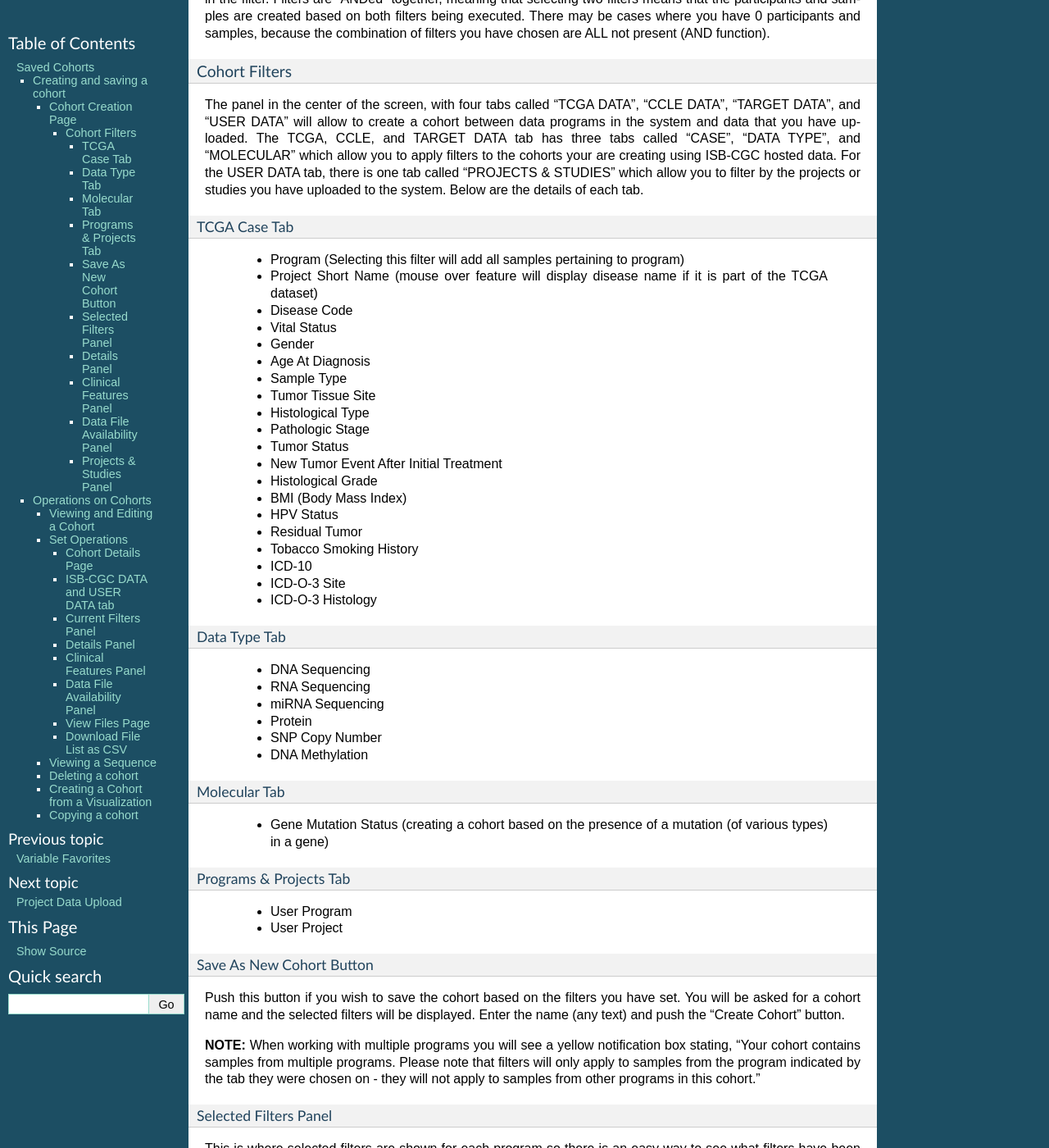
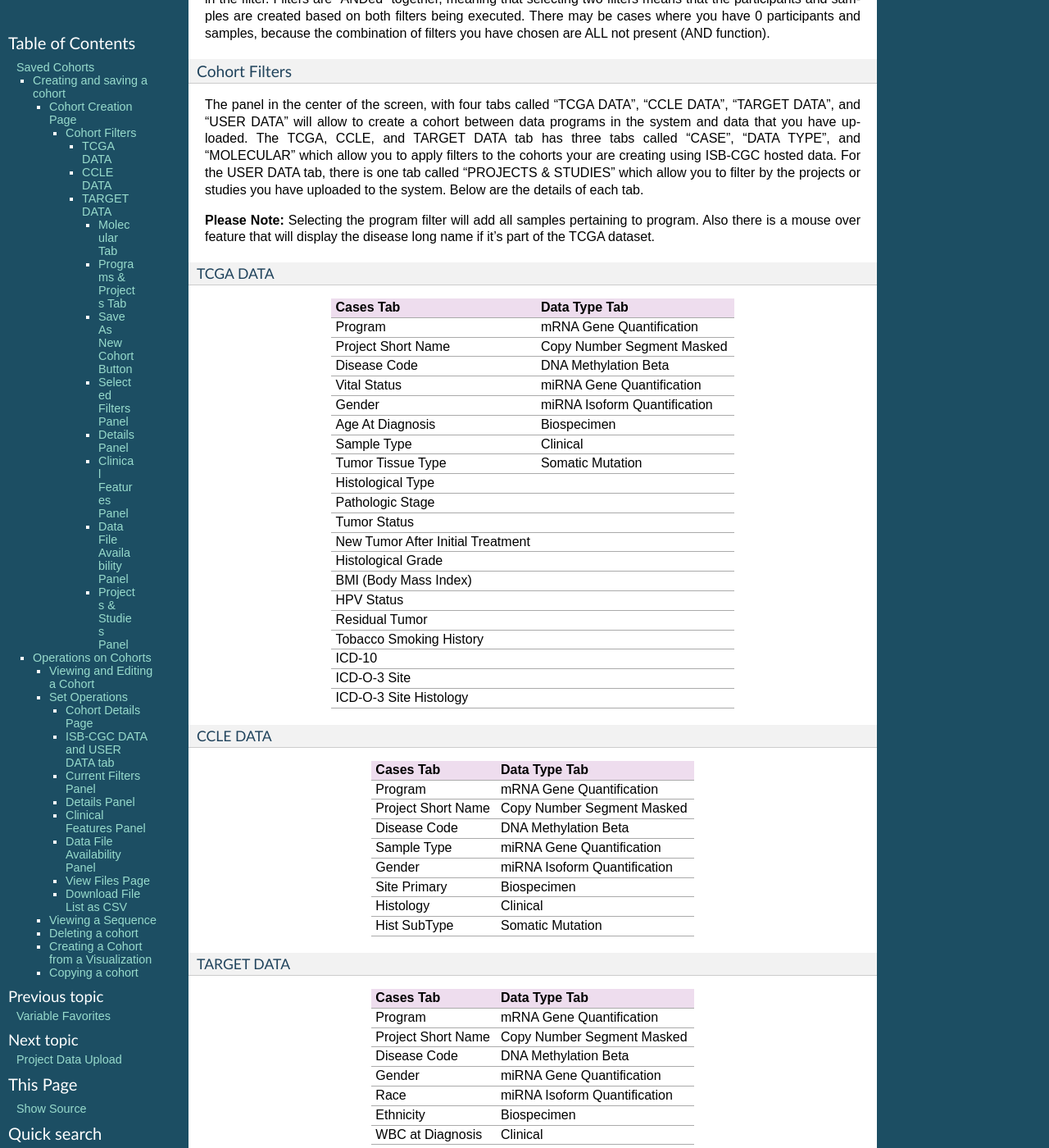
Before and after one commit to isb-cgc/readthedocs, a Sphinx documentation site: the page built from docs/source/sections/webapp/Saved-Cohorts.rst, in a window 1280 px wide and 1400 px high, scrolled down 788 px. Shown: the whole window at 82% size. Built offline with Sphinx 7.4.7, drawn with Linux system fonts in a browser that asks for light colours; pages that are not in the unit, such as notebooks, are missing from menus; some of the changed text lies outside the part shown.

Commit message:
added programs filters tables

```diff
--- a/docs/source/sections/webapp/Saved-Cohorts.rst
+++ b/docs/source/sections/webapp/Saved-Cohorts.rst
@@ -38,40 +38,114 @@
 --------------
 The panel in the center of the screen, with four tabs called "TCGA DATA", "CCLE DATA", "TARGET DATA", and "USER DATA" will allow to create a cohort between data programs in the system and data that you have uploaded. The  TCGA, CCLE, and TARGET DATA tab has three tabs called "CASE", "DATA TYPE", and "MOLECULAR"  which allow you to apply filters to the cohorts your are creating using ISB-CGC hosted data. For the USER DATA tab, there is one tab called "PROJECTS & STUDIES" which allow you to filter by the projects or studies you have uploaded to the system. Below are the details of each tab.
 
+**Please Note:** Selecting the program filter will add all samples pertaining to program. Also there is a mouse over feature that will display the disease long name if it's part of the TCGA dataset.
 
-TCGA Case Tab
-^^^^^^^^^^^^^^
+TCGA DATA
+**********
+   +-----------------------+----------------------------+
+   | Cases Tab             | Data Type Tab              |
+   +=======================+============================+
+   |   Program             | mRNA Gene Quantification   |
+   +-----------------------+----------------------------+
+   | Project Short Name    |Copy Number Segment Masked  |
+   +-----------------------+----------------------------+
+   | Disease Code          | DNA Methylation Beta       |
+   +-----------------------+----------------------------+
+   | Vital Status          | miRNA Gene Quantification  |
+   +-----------------------+----------------------------+
+   | Gender                | miRNA Isoform              |
+   |                       | Quantification             |
+   +-----------------------+----------------------------+
+   | Age At Diagnosis      | Biospecimen                |
+   +-----------------------+----------------------------+
+   |Sample Type            | Clinical                   |
+   +-----------------------+----------------------------+
+   | Tumor Tissue Type     | Somatic Mutation           |
+   +-----------------------+----------------------------+
+   | Histological Type     |                            |
+   +-----------------------+----------------------------+
+   | Pathologic Stage      |                            |
+   +-----------------------+----------------------------+
+   | Tumor Status          |                            |
+   +-----------------------+----------------------------+
+   | New Tumor After       |                            |
+   | Initial Treatment     |                            |
+   +-----------------------+----------------------------+
+   | Histological Grade    |                            |
+   +-----------------------+----------------------------+
+   | BMI (Body Mass Index) |                            |
+   +-----------------------+----------------------------+
+   | HPV Status            |                            |
+   +-----------------------+----------------------------+
+   | Residual Tumor        |                            |
+   +-----------------------+----------------------------+
+   | Tobacco Smoking       |                            |
+   | History               |                            |
+   +-----------------------+----------------------------+
+   | ICD-10                |                            |
+   +-----------------------+----------------------------+
+   | ICD-O-3 Site          |                            |
+   +-----------------------+----------------------------+
+   | ICD-O-3 Site Histology|                            |
+   +-----------------------+----------------------------+
 
-    * Program (Selecting this filter will add all samples pertaining to program)
-    * Project Short Name (mouse over feature will display disease name if it is part of the TCGA dataset)
-    * Disease Code
-    * Vital Status
-    * Gender
-    * Age At Diagnosis
-    * Sample Type
-    * Tumor Tissue Site
-    * Histological Type
-    * Pathologic Stage
-    * Tumor Status
-    * New Tumor Event After Initial Treatment
-    * Histological Grade
-    * BMI (Body Mass Index)
-    * HPV Status
-    * Residual Tumor
-    * Tobacco Smoking History
-    * ICD-10
-    * ICD-O-3 Site
-    * ICD-O-3 Histology
+CCLE DATA
+**********
+   +-----------------------+----------------------------+
+   | Cases Tab             | Data Type Tab              |
+   +=======================+============================+
+   |   Program             | mRNA Gene Quantification   |
+   +-----------------------+----------------------------+
+   | Project Short Name    |Copy Number Segment Masked  |
+   +-----------------------+----------------------------+
+   | Disease Code          | DNA Methylation Beta       |
+   +-----------------------+----------------------------+
+   | Sample Type           | miRNA Gene Quantification  |
+   +-----------------------+----------------------------+
+   | Gender                | miRNA Isoform              |
+   |                       | Quantification             |
+   +-----------------------+----------------------------+
+   | Site Primary          | Biospecimen                |
+   +-----------------------+----------------------------+
+   | Histology             | Clinical                   |
+   +-----------------------+----------------------------+
+   | Hist SubType          | Somatic Mutation           |
+   +-----------------------+----------------------------+
 
-Data Type Tab
-^^^^^^^^^^^^^
-
-    * DNA Sequencing
-    * RNA Sequencing
-    * miRNA Sequencing
-    * Protein
-    * SNP Copy Number
-    * DNA Methylation
+TARGET DATA
+************
+   +-----------------------+----------------------------+
+   | Cases Tab             | Data Type Tab              |
+   +=======================+============================+
+   |   Program             | mRNA Gene Quantification   |
+   +-----------------------+----------------------------+
+   | Project Short Name    |Copy Number Segment Masked  |
+   +-----------------------+----------------------------+
+   | Disease Code          | DNA Methylation Beta       |
+   +-----------------------+----------------------------+
+   | Gender                | miRNA Gene Quantification  |
+   +-----------------------+----------------------------+
+   | Race                  | miRNA Isoform              |
+   |                       | Quantification             |
+   +-----------------------+----------------------------+
+   | Ethnicity             | Biospecimen                |
+   +-----------------------+----------------------------+
+   | WBC at Diagnosis      | Clinical                   |
+   +-----------------------+----------------------------+
+   | Year of Diagnosis     | Somatic Mutation           |
+   +-----------------------+----------------------------+
+   | Event Free Survival   |                            |
+   +-----------------------+----------------------------+
+   | Days to Birth         |                            |
+   +-----------------------+----------------------------+
+   | Age at Diagnosis      |                            |
+   +-----------------------+----------------------------+
+   | Vital Status          |                            |
+   +-----------------------+----------------------------+
+   | Overall Survival      |                            |
+   +-----------------------+----------------------------+
+   | Days to Death         |                            |
+   +-----------------------+----------------------------+
 
 Molecular Tab
 ^^^^^^^^^^^^^
```
